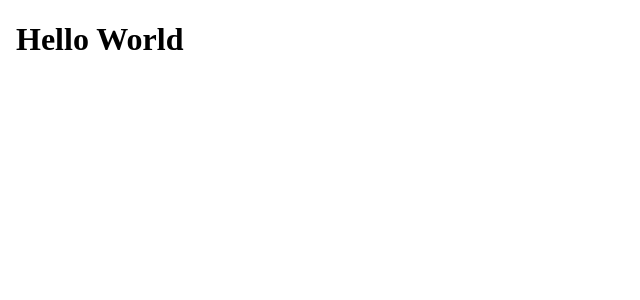
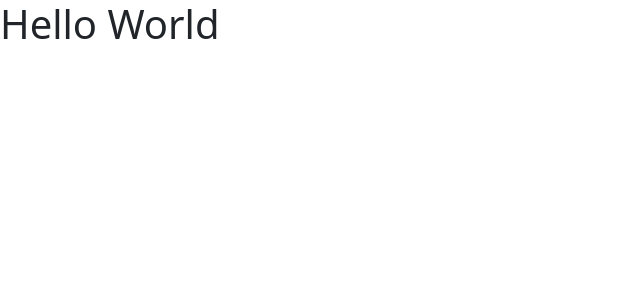
Before and after one commit to SohanChy/react-express-nextjs-rest-prisma-crud-table, a Next.js app in the folder frontend/: page / in a window 1280 px wide. Shown: the top 300 px of the page, without its empty margins (0-640 px from the left). Built offline with nearby package versions, Linux system fonts and the light colour scheme.

Commit message:
Add bootstrap css framework

```diff
--- a/frontend/package.json
+++ b/frontend/package.json
@@ -13,6 +13,7 @@
     "test": "jest --watchAll"
   },
   "dependencies": {
+    "bootstrap": "^5.2.3",
     "next": "13.3.1",
     "react": "18.2.0",
     "react-dom": "18.2.0",
--- /dev/null
+++ b/frontend/pages/_app.tsx
@@ -0,0 +1,8 @@
+// add bootstrap css
+import 'bootstrap/dist/css/bootstrap.css'
+// own css files here
+// import "../css/customcss.css";
+
+export default function MyApp({ Component, pageProps }) {
+  return <Component {...pageProps} />
+}
--- a/frontend/pages/index.tsx
+++ b/frontend/pages/index.tsx
@@ -5,11 +5,9 @@
 
 const Home : React.FC<Props> = props => {
   return (
-    <html>
-      <body>
+    <div>
         <h1>Hello World</h1>
-      </body>
-    </html>
+    </div>
   )
 }
 
```
Also changed, not shown: 1 other file (tests, documents, lock files or other folders).
